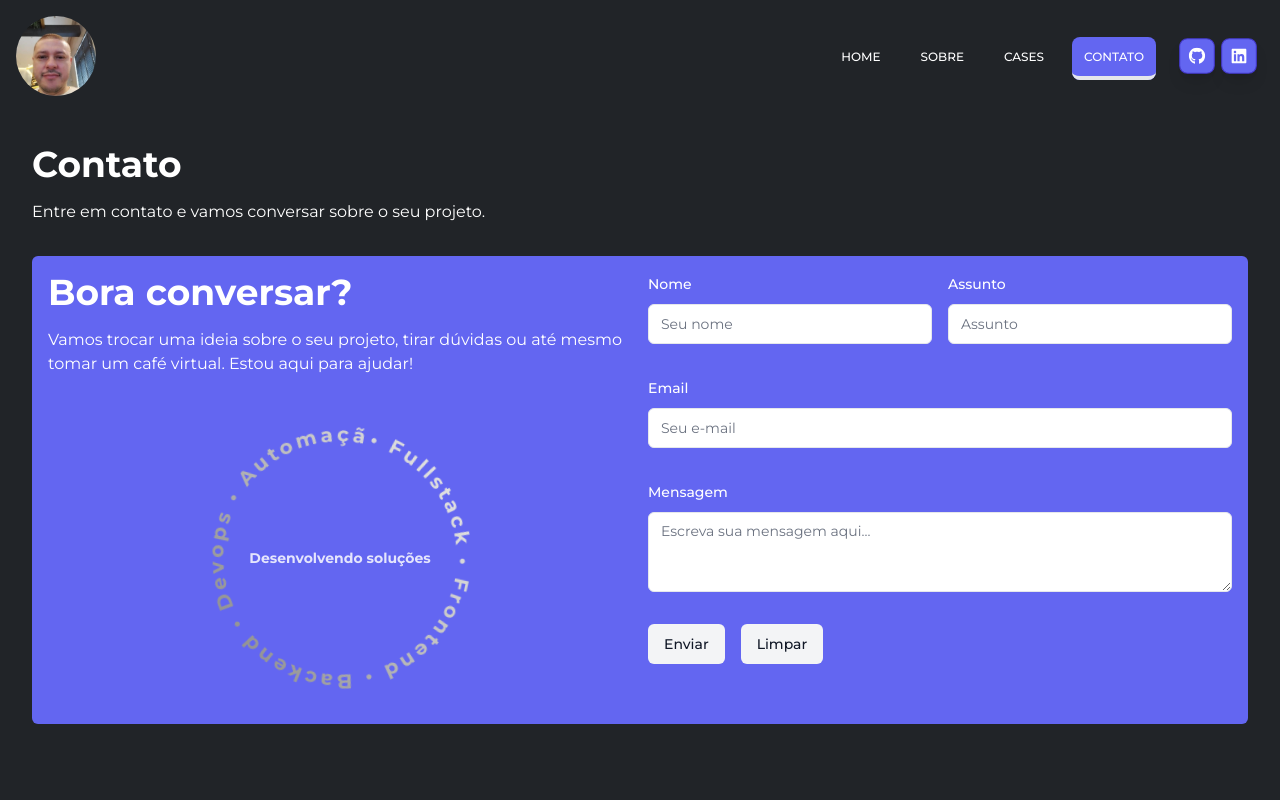
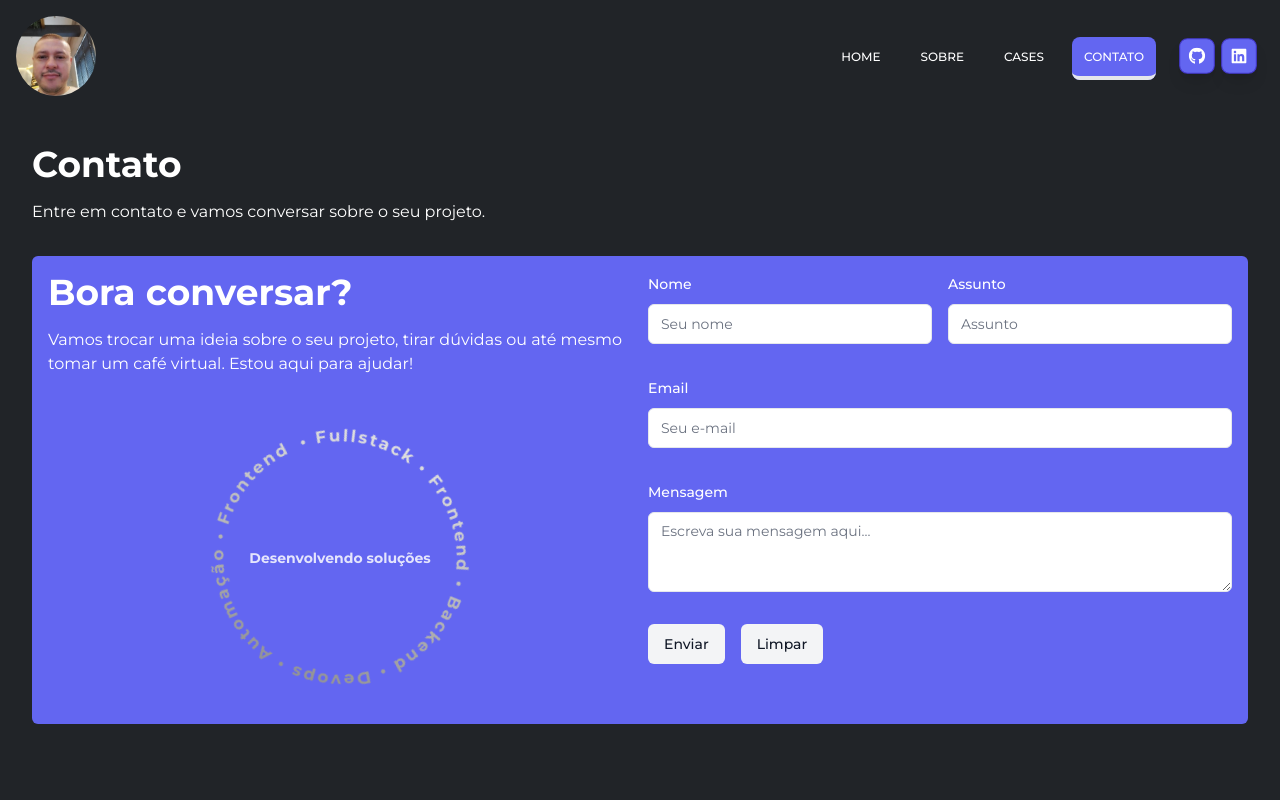
Before and after one commit to ogeraldoluizcom/ogeraldoluiz, a Next.js app: page /contact in a window 1280 px wide. Shown: the top 800 px of the page. Built offline with nearby package versions, Linux system fonts and the light colour scheme.

Commit message:
fix: adjust animation duration and text properties in SectionContact component

```diff
--- a/src/app/(marketing)/contact/components/section-contact/index.tsx
+++ b/src/app/(marketing)/contact/components/section-contact/index.tsx
@@ -59,7 +59,7 @@ export const SectionContact = () => {
                   width="300"
                   height="300"
                   viewBox="0 0 180 180"
-                  className="absolute inset-0 animate-[spin_20s_linear_infinite] pointer-events-none"
+                  className="absolute inset-0 animate-[spin_30s_linear_infinite] pointer-events-none"
                 >
                   <defs>
                     <path
@@ -69,12 +69,13 @@ export const SectionContact = () => {
                   </defs>
                   <text
                     fill="url(#gradientText)"
-                    fontSize="12"
+                    fontSize="10"
                     fontWeight="bold"
-                    letterSpacing="2"
+                    letterSpacing="1.4"
                   >
                     <textPath href="#circlePath" startOffset="1%">
-                      • Fullstack • Frontend • Backend • Devops • Automação
+                      • Fullstack • Frontend • Backend • Devops • Automação •
+                      Frontend • Frontend • Backend • Devops • Automação •
                     </textPath>
                   </text>
                   <defs>
```
